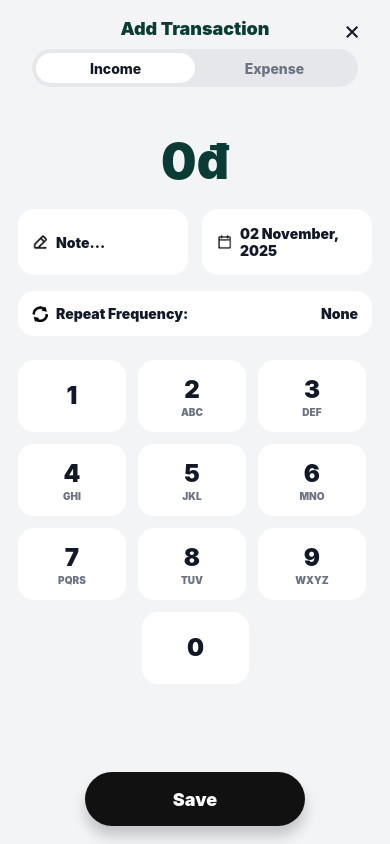
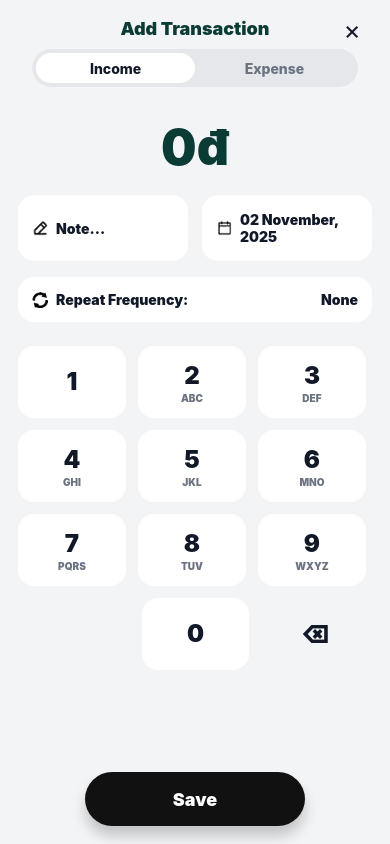
Before and after one commit to MobileTBDT/finflow, a React Native app in the folder frontend/: screen /AddTransaction in a window 390 px wide. Built offline with nearby package versions, Linux system fonts and the light colour scheme.

Commit message:
update Transaction screen

```diff
--- a/frontend/src/screens/AddTransactionScreen.tsx
+++ b/frontend/src/screens/AddTransactionScreen.tsx
@@ -172,7 +172,13 @@ function Segmented({
   );
 }
 
-function Keypad({ onDigit }: { onDigit: (d: string) => void }) {
+function Keypad({
+  onDigit,
+  onDelete,
+}: {
+  onDigit: (d: string) => void;
+  onDelete: () => void; // <--- Thêm dòng này
+}) {
   const keys = ["1", "2", "3", "4", "5", "6", "7", "8", "9"];
   const sub: Record<string, string> = {
     "2": "ABC",
@@ -196,11 +202,23 @@ function Keypad({ onDigit }: { onDigit: (d: string) => void }) {
         ))}
 
         <View style={styles.keyGhost} />
+
         <Pressable onPress={() => onDigit("0")} style={styles.key}>
           <Text style={styles.keyText}>0</Text>
           <Text style={styles.keySub} />
         </Pressable>
-        <View style={styles.keyGhost} />
+
+        <Pressable
+          onPress={onDelete}
+          style={[
+            styles.key,
+            { backgroundColor: "transparent", elevation: 0, shadowOpacity: 0 },
+          ]}
+        >
+          <Text style={{ fontSize: 24, fontWeight: "900", color: "#111827" }}>
+            ⌫
+          </Text>
+        </Pressable>
       </View>
     </View>
   );
@@ -275,6 +293,13 @@ export default function AddTransactionScreen() {
       const base = prev === "0" ? "" : prev;
       const next = (base + d).replace(/^0+(?=\d)/, "");
       return (next.length ? next : "0").slice(0, 12);
+    });
+  };
+
+  const onDelete = () => {
+    setAmountDigits((prev) => {
+      if (prev.length <= 1) return "0";
+      return prev.slice(0, -1);
     });
   };
 
@@ -396,8 +421,9 @@ export default function AddTransactionScreen() {
             </Text>
           </Pressable>
         </View>
-
-        {/* Repeat Frequency row */}
+        {/* Repeat Frequency */}
+        {/* chỉ show khi ở income */}
+        {txType === "income" ? (
           <View style={styles.repeatWrap}>
             <Pressable
               onPress={() => setRepeatOpen((v) => !v)}
@@ -451,6 +477,7 @@ export default function AddTransactionScreen() {
               </View>
             ) : null}
           </View>
+        ) : null}
 
         {/* Dynamic area */}
         <View style={styles.dynamicArea}>
@@ -556,7 +583,7 @@ export default function AddTransactionScreen() {
               ))}
             </View>
           ) : (
-            <Keypad onDigit={onDigit} />
+            <Keypad onDigit={onDigit} onDelete={onDelete} />
           )}
         </View>
       </View>
@@ -684,7 +711,7 @@ const styles = StyleSheet.create({
   segmentTextActive: { color: "#111827" },
 
   amount: {
-    marginTop: 44,
+    marginTop: 30,
     fontSize: 50,
     fontWeight: "900",
     color: "#0B3B35",
```
Lines whose indentation alone changed are shown as unchanged.
